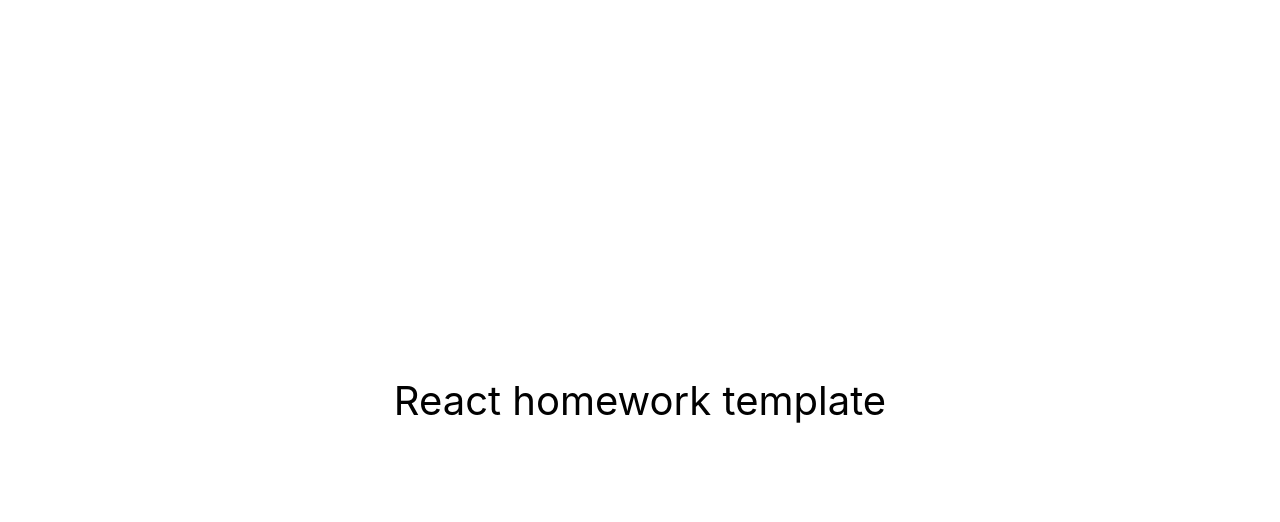
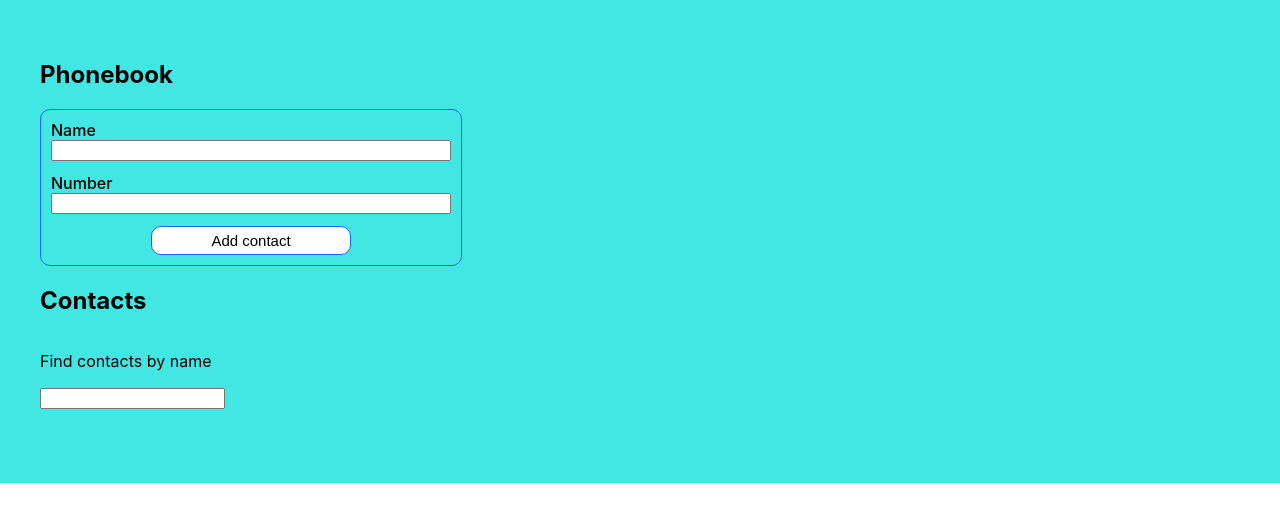
Before and after one commit to Larik7/goit-react-hw-06-phonebook, a React (Create React App) app: page / in a window 1280 px wide. Shown: the top 522 px of the page. Built offline with nearby package versions, Linux system fonts and the light colour scheme.

Commit message:
second commit

```diff
--- a/package.json
+++ b/package.json
@@ -8,6 +8,9 @@
     "@testing-library/jest-dom": "^5.16.3",
     "@testing-library/react": "^12.1.4",
     "@testing-library/user-event": "^13.5.0",
+    "formik": "^2.2.9",
+    "nanoid": "^4.0.2",
+    "prop-types": "^15.8.1",
     "react": "^18.1.0",
     "react-dom": "^18.1.0",
     "react-redux": "^8.0.5",
--- a/src/components/App.jsx
+++ b/src/components/App.jsx
@@ -1,16 +1,60 @@
+import { useState, useEffect } from "react";
+import { ContactForm } from "./ContactForm/ContactForm";
+import { ContactList } from "./ContactList/ContactList";
+import { Filter } from "./Filter/Filter";
+import { Layout } from "./Layout";
+
+const getContact = () => {
+  const saveContacts = localStorage.getItem('contacts');
+  const parsedContacts = JSON.parse(saveContacts);
+  return parsedContacts ? parsedContacts : [];
+
+};
+
 export const App = () => {
+  const [contacts, setContacts] = useState(getContact);
+  const [filter, setFilter] = useState('');
+
+  useEffect(() => {
+    localStorage.setItem('contacts', JSON.stringify(contacts));
+  }, [contacts]);
+
+
+  const addContact = newContact => {
+    const findName = newContact.name.toLowerCase();
+    if (contacts.find(({ name }) => name.toLowerCase() === findName)) {
+      alert(`${newContact.name} is already in contacts`);
+      return
+    }
+
+    setContacts(prevState => [...prevState.contacts, newContact]);
+  }
+
+  const deleteContact = contactId => {
+    setContacts(prevState => prevState.filter(contact => contact.id !== contactId));
+  }
+
+  const onFilter = event => {
+    setFilter(event.currentTarget.value);
+  };
+
+  const getFilter = () => {
+    const clearFilter = filter.toLowerCase();
+    return contacts.filter(contact =>
+      contact.name.toLowerCase().includes(clearFilter)
+    );
+  };
+
+  const filtredContacts = getFilter();
+
   return (
-    <div
-      style={{
-        height: '100vh',
-        display: 'flex',
-        justifyContent: 'center',
-        alignItems: 'center',
-        fontSize: 40,
-        color: '#010101'
-      }}
-    >
-      React homework template
-    </div>
-  );
-};
+    <Layout>
+      <h1>Phonebook</h1>
+      <ContactForm onSubmit={addContact} />
+      <h2>Contacts</h2>
+      <Filter value={filter} onChange={onFilter} />
+      <ContactList contacts={filtredContacts} onDelete={deleteContact} />
+    </Layout>
+  )
+
+}
--- /dev/null
+++ b/src/components/ContactForm/ContactForm.jsx
@@ -0,0 +1,53 @@
+import PropTypes from 'prop-types';
+import { Formik, Field} from 'formik';
+import { nanoid } from 'nanoid';
+import * as Yup from 'yup';
+import { FormField, Form, ErrorMessage, SubmitBtn, } from './ContactForm.styled';
+
+const ContactShema = Yup.object().shape({
+  name: Yup.string()
+    .min(3, 'Name is too short!')
+    .max(16, 'Name is too long!')
+    .required('Name is required'),
+  number: Yup.string()
+    .min(3, 'Number is too short!')
+    .max(20, 'Number is too long!')
+    .required('Number is required'),
+});
+
+
+export const ContactForm = ({onSubmit}) => {
+    return (
+    <Formik
+      initialValues={{
+        name: '',
+        number: ''
+      }}
+      validationSchema={ContactShema}
+      onSubmit = {(values, actions) => {
+        onSubmit({...values, id: nanoid()});
+        actions.resetForm();
+    }}
+    >
+      <Form>
+        <FormField>
+            Name
+            <Field name="name"/>
+            <ErrorMessage name="name" component="span"/>
+        </FormField>
+        <FormField>
+            Number
+            <Field name="number" type="tel"/>
+            <ErrorMessage name="number" component="span"/>
+        </FormField>
+            <SubmitBtn type="submit" onSubmit={onSubmit}>
+                <span>Add contact</span>
+            </SubmitBtn>
+      </Form>
+    </Formik>
+    )
+}
+
+ContactForm.propTypes = {
+    onAddContact: PropTypes.func
+}
--- /dev/null
+++ b/src/components/ContactForm/ContactForm.styled.js
@@ -0,0 +1,40 @@
+import styled from "styled-components";
+import { Form as FormikForm, ErrorMessage as FormikError } from "formik";
+
+export const Form = styled(FormikForm)`
+    display: flex;
+    flex-direction: column;
+    gap: 12px;
+    width: 400px;
+    padding: 10px;
+    border: 1px solid #0F6CFA;
+    border-radius: 10px;
+`;
+
+export const FormField = styled.label`
+    display: flex;
+    flex-direction: column;
+    font-weight: 500;
+`;
+
+export const ErrorMessage = styled(FormikError)`
+    color: #F42E16;
+`
+
+export const SubmitBtn = styled.button`
+    display: flex;
+    align-items: center;
+    gap: 10px;
+    justify-content: center;
+    padding: 5px;
+    margin: 0 auto;
+    width: 200px;
+    font-size: 15px;
+    font-weight: 500;
+    border-radius: 10px;
+    border: 1px solid #0F6CFA;
+    background-color: white;
+    :hover {
+        background-color: #16F420;
+    }
+`
--- /dev/null
+++ b/src/components/ContactItem/ContactItem.jsx
@@ -0,0 +1,23 @@
+import PropTypes from 'prop-types';
+import { DeleteBtn } from './ContactItem.styled';
+
+export const ContactItem = ({ contact: { id, name, number }, onDelete }) => {
+    return (
+        <>
+            <span>{name}: </span>
+            <span>{number}</span>
+            <DeleteBtn type='button' onClick={() => onDelete(id)}>
+                <span>Delete</span>
+            </DeleteBtn>
+        </>
+    )
+};
+
+ContactItem.propTypes = {
+  contact: PropTypes.shape({
+      id: PropTypes.string.isRequired,
+      name: PropTypes.string.isRequired,
+      number: PropTypes.string.isRequired,
+    }),
+  onDelete: PropTypes.func.isRequired,
+};
--- /dev/null
+++ b/src/components/ContactItem/ContactItem.styled.js
@@ -0,0 +1,16 @@
+import styled from "styled-components";
+
+export const DeleteBtn = styled.button`
+    display: flex;
+    align-items: center;
+    justify-content: center;
+    gap: 5px;
+    width: 100px;
+    padding: 5px;
+    border: 1px solid #0F6CFA;
+    border-radius: 8px;
+    background-color: #fff;
+    :hover {
+        background-color: #F42016;
+    }
+`
--- /dev/null
+++ b/src/components/ContactList/ContactList.jsx
@@ -0,0 +1,24 @@
+import PropTypes from 'prop-types';
+import { ContactItem } from 'components/ContactItem/ContactItem';
+import { List, ListItem } from './ContactList.styled';
+
+export const ContactList = ({ contacts, onDelete }) => {
+    return (
+        <List>
+            {contacts.map(contact => (
+                <ListItem key={contact.id}>
+                    <ContactItem contact={contact} onDelete={onDelete} />
+                </ListItem>
+            ))}
+        </List>
+    )
+}
+
+ContactList.propTypes = {
+  contacts: PropTypes.arrayOf(
+    PropTypes.shape({
+      id: PropTypes.string.isRequired,
+    })
+  ).isRequired,
+  onDelete: PropTypes.func.isRequired,
+};
--- /dev/null
+++ b/src/components/ContactList/ContactList.styled.js
@@ -0,0 +1,15 @@
+import styled from "styled-components";
+
+export const List = styled.ul`
+    display: flex;
+    flex-direction: column;
+    gap: 10px;
+    margin-top: 18px;
+`;
+
+export const ListItem = styled.li`
+    display: flex;
+    align-items: center;
+    gap: 10px;
+    font-weight: 500;
+`
--- /dev/null
+++ b/src/components/Filter/Filter.jsx
@@ -0,0 +1,17 @@
+import PropTypes from 'prop-types';
+
+export const Filter = ({ value, onChange }) => {
+    return (
+        <div>
+            <label>
+                <p>Find contacts by name</p>
+                <input type="text" value={value} onChange={onChange} />
+            </label>
+        </div>
+    )
+}
+
+Filter.propTypes = {
+    onChange: PropTypes.func.isRequired,
+    value: PropTypes.string.isRequired
+}
--- /dev/null
+++ b/src/components/Layout.js
@@ -0,0 +1,8 @@
+import styled from "styled-components";
+
+export const Layout = styled.section`
+    display: flex;
+    flex-direction: column;
+    padding: 40px;
+    background-color: #42E6E2;
+`
```
Also changed, not shown: 1 other file (tests, documents, lock files or other folders).
